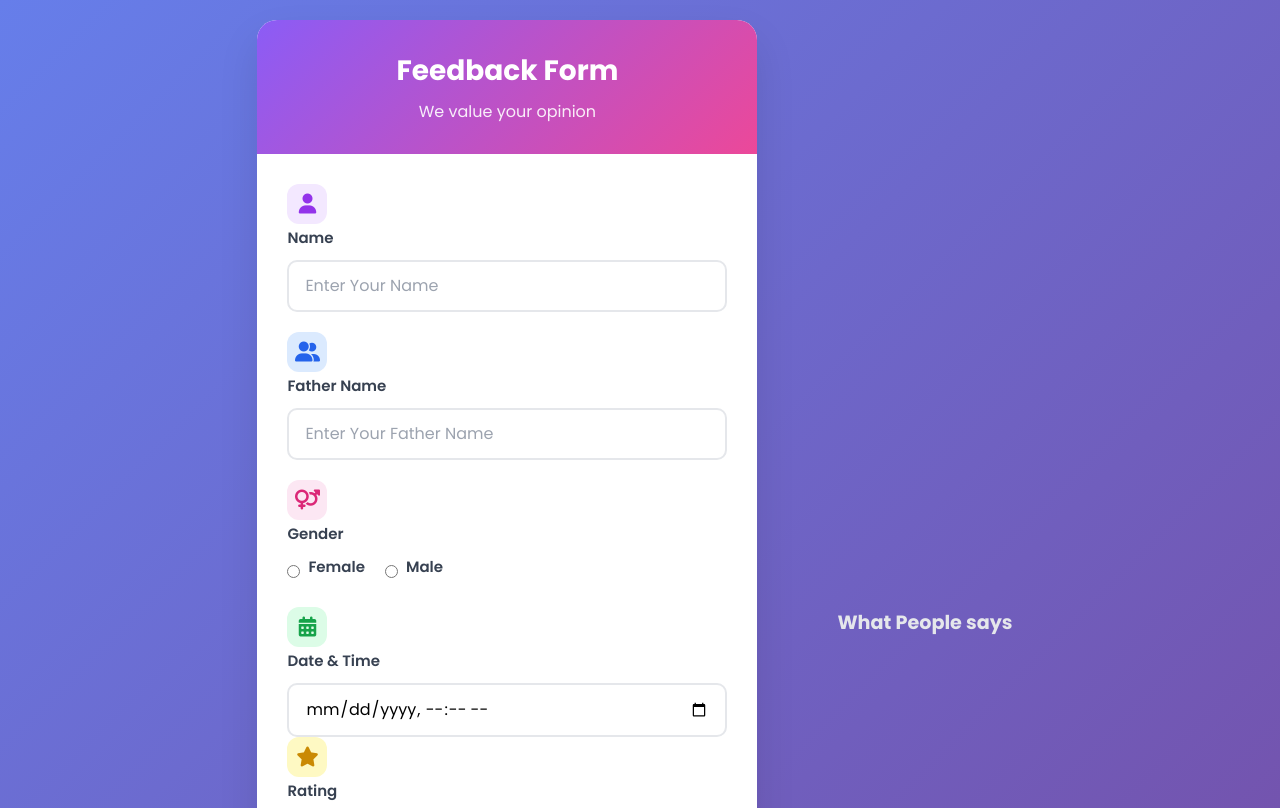
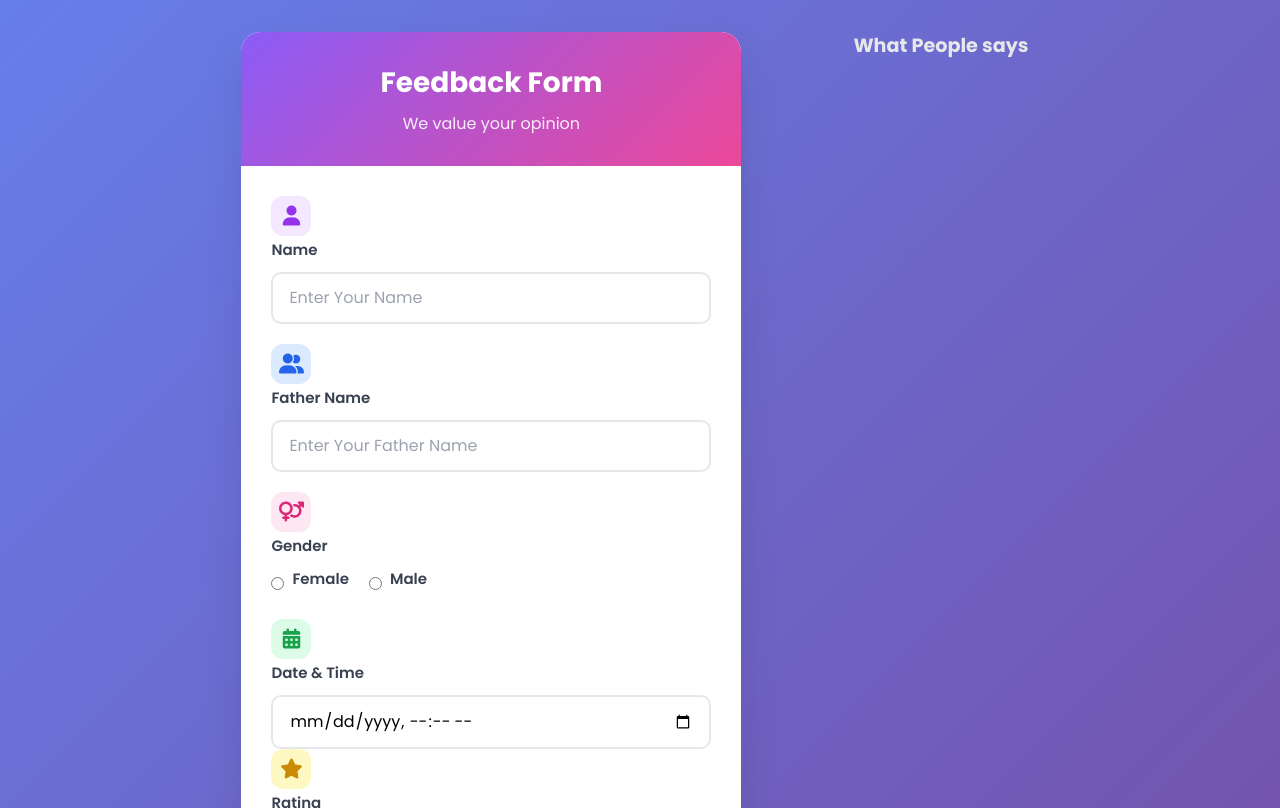
Before and after one commit to Aeiman-Fayyaz/Feedback-Form, a plain HTML site: page index.html in a window 1280 px wide. Shown: the top 808 px of the page. Drawn offline with nearby package versions, Linux system fonts and the light colour scheme; no server answers.

Commit message:
complete

```diff
--- a/style.css
+++ b/style.css
@@ -9,11 +9,12 @@
 
 body {
   background: linear-gradient(135deg, #667eea 0%, #764ba2 100%);
-  min-height: 100vh;
   display: flex;
-  align-items: center;
+  align-items: flex-start;
   justify-content: center;
-  padding: 20px;
+  flex-wrap: wrap;
+  gap: 2rem;
+  padding: 2rem;
 }
 
 .form-container {
```
